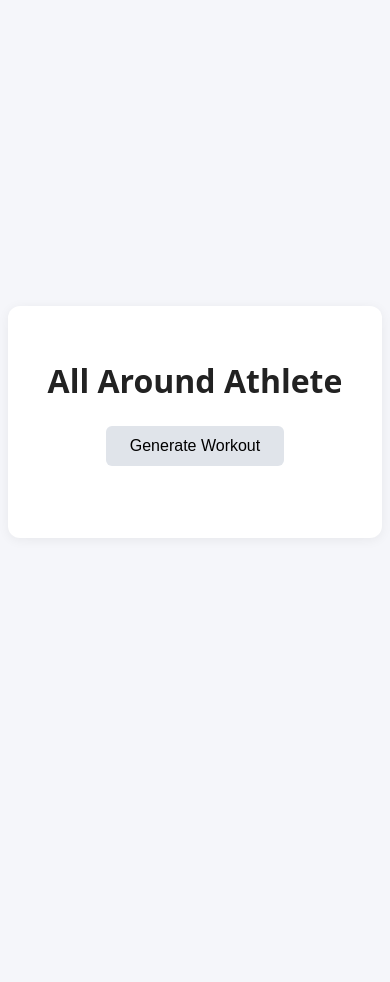
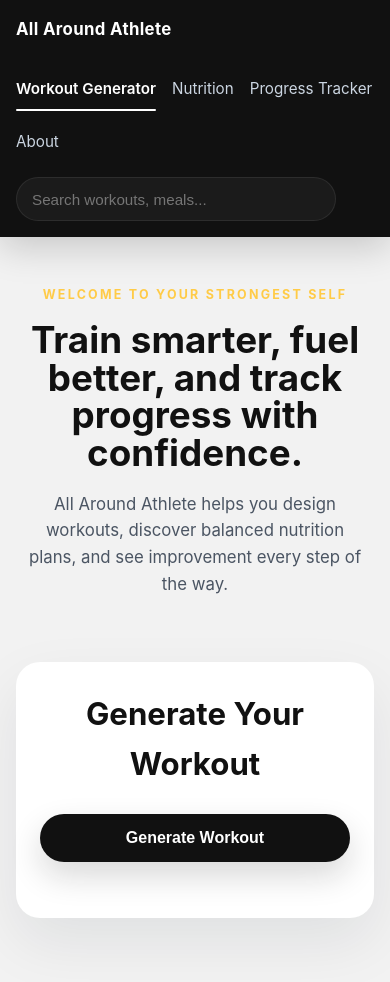
Before and after one commit to Jcalvert22/redesigned-memory, a website: page index.html in a window 390 px wide. Before the commit the page ends 844 px from the top, so only its background shows below. Drawn offline with Linux system fonts and the light colour scheme.

Commit message:
navbar added

```diff
--- a/index.html
+++ b/index.html
@@ -7,16 +7,46 @@
   <link rel="stylesheet" href="styles.css">
 </head>
 <body>
-  <div class="container">
-    <h1>All Around Athlete</h1>
-    <button id="generate-btn">Generate Workout</button>
-    <section id="workout"></section>
-  </div>
+  <header class="site-header">
+    <div class="header-inner">
+      <a href="#" class="brand">All Around Athlete</a>
+      <nav class="main-nav" aria-label="Primary navigation">
+        <a href="#" class="active">Workout Generator</a>
+        <a href="#">Nutrition</a>
+        <a href="#">Progress Tracker</a>
+        <a href="#">About</a>
+      </nav>
+      <div class="nav-search">
+        <input id="search-input" type="search" list="workout-options" placeholder="Search workouts, meals..." aria-label="Search workouts">
+        <datalist id="workout-options"></datalist>
+      </div>
+    </div>
+  </header>
+
+  <main>
+    <section class="hero">
+      <div class="hero-copy">
+        <p class="eyebrow">Welcome to your strongest self</p>
+        <h1>Train smarter, fuel better, and track progress with confidence.</h1>
+        <p class="hero-description">All Around Athlete helps you design workouts, discover balanced nutrition plans, and see improvement every step of the way.</p>
+      </div>
+    </section>
+
+    <section class="workout-section">
+      <div class="container">
+        <h1>Generate Your Workout</h1>
+        <button id="generate-btn">Generate Workout</button>
+        <section id="workout"></section>
+      </div>
+    </section>
+  </main>
+
   <script type="module">
     async function getExercises() {
       const res = await fetch('exercises.json');
       return res.json();
     }
+
     function pickRandom(arr, min, max) {
       const count = Math.floor(Math.random() * (max - min + 1)) + min;
       const copy = [...arr];
@@ -27,6 +57,7 @@
       }
       return result;
     }
+
     function renderWorkout(exercises) {
       const section = document.getElementById('workout');
       section.innerHTML = '';
@@ -37,11 +68,72 @@
         section.appendChild(div);
       });
     }
+
+    const searchInput = document.getElementById('search-input');
+    let exercisesCache = [];
+
+    function normalizeValue(value) {
+      return String(value).trim().toLowerCase();
+    }
+
+    function populateSearchOptions(exercises) {
+      const options = document.getElementById('workout-options');
+      options.innerHTML = '';
+      const names = new Set();
+      exercises.forEach(exercise => {
+        names.add(exercise.name);
+      });
+      [...names].sort().forEach(name => {
+        const option = document.createElement('option');
+        option.value = name;
+        options.appendChild(option);
+      });
+    }
+
+    function searchExercises(query) {
+      if (!query) {
+        return [];
+      }
+      const normalized = normalizeValue(query);
+      return exercisesCache.filter(exercise => {
+        return normalizeValue(exercise.name).includes(normalized)
+            || normalizeValue(exercise.muscleGroup).includes(normalized)
+            || normalizeValue(exercise.description).includes(normalized);
+      });
+    }
+
+    async function loadExercises() {
+      exercisesCache = await getExercises();
+      populateSearchOptions(exercisesCache);
+    }
+
+    function showSearchResults(query) {
+      const results = searchExercises(query);
+      const section = document.getElementById('workout');
+      section.innerHTML = '';
+      if (!results.length) {
+        section.innerHTML = `<p class="search-empty">No workouts found for "${query}". Try another term.</p>`;
+        return;
+      }
+      renderWorkout(results);
+    }
+
+    searchInput.addEventListener('keydown', event => {
+      if (event.key === 'Enter') {
+        event.preventDefault();
+        showSearchResults(searchInput.value);
+      }
+    });
+
     document.getElementById('generate-btn').addEventListener('click', async () => {
-      const exercises = await getExercises();
-      const workout = pickRandom(exercises, 4, 6);
+      if (!exercisesCache.length) {
+        await loadExercises();
+      }
+      const workout = pickRandom(exercisesCache, 4, 6);
       renderWorkout(workout);
     });
+
+    loadExercises();
   </script>
 </body>
 </html>
--- a/styles.css
+++ b/styles.css
@@ -1,48 +1,239 @@
+* {
+  box-sizing: border-box;
+}
+
 body {
-  background: #f5f6fa;
+  margin: 0;
   min-height: 100vh;
-  margin: 0;
-  font-family: system-ui, sans-serif;
+  background: #f2f2f2;
+  color: #111;
+  font-family: Inter, system-ui, -apple-system, BlinkMacSystemFont, 'Segoe UI', sans-serif;
+  line-height: 1.6;
+}
+
+.site-header {
+  background: #111;
+  color: #fff;
+  padding: 1rem 0;
+  box-shadow: 0 10px 35px rgba(0, 0, 0, 0.18);
+  position: sticky;
+  top: 0;
+  z-index: 10;
+}
+
+.header-inner {
+  max-width: 1200px;
+  margin: 0 auto;
   display: flex;
   align-items: center;
-  justify-content: center;
+  justify-content: space-between;
+  gap: 1rem;
+  padding: 0 1.5rem;
 }
-.container {
+
+.brand {
+  color: #fff;
+  text-decoration: none;
+  font-weight: 700;
+  letter-spacing: 0.02em;
+  font-size: 1.05rem;
+}
+
+.main-nav {
+  display: flex;
+  align-items: center;
+  gap: 1.8rem;
+  flex-wrap: wrap;
+}
+
+.main-nav a {
+  color: #cbd5e1;
+  text-decoration: none;
+  font-size: 0.95rem;
+  transition: color 0.2s ease, transform 0.2s ease;
+  padding: 0.4rem 0;
+  position: relative;
+}
+
+.main-nav a:hover {
+  color: #fff;
+}
+
+.main-nav a.active {
+  color: #fff;
+  font-weight: 600;
+}
+
+.main-nav a.active::after {
+  content: '';
+  position: absolute;
+  left: 0;
+  bottom: -0.2rem;
+  width: 100%;
+  height: 2px;
   background: #fff;
-  padding: 2rem 2.5rem;
-  border-radius: 12px;
-  box-shadow: 0 2px 12px rgba(0,0,0,0.06);
+  border-radius: 999px;
+}
+
+.nav-search {
+  min-width: 240px;
+  width: 100%;
+  max-width: 320px;
+}
+
+.nav-search input {
+  width: 100%;
+  border: none;
+  outline: none;
+  border-radius: 999px;
+  background: #1b1b1b;
+  color: #f8fafc;
+  padding: 0.85rem 1rem;
+  font-size: 0.95rem;
+  box-shadow: inset 0 0 0 1px rgba(255, 255, 255, 0.08);
+}
+
+.hero {
+  padding: 4rem 1.5rem 2rem;
+}
+
+.hero-copy {
+  max-width: 780px;
+  margin: 0 auto;
   text-align: center;
 }
-h1 {
-  margin-bottom: 1.5rem;
-  color: #222;
+
+.eyebrow {
+  margin: 0 0 1rem;
+  color: #ffcb47;
+  text-transform: uppercase;
+  letter-spacing: 0.18em;
+  font-size: 0.78rem;
+  font-weight: 700;
 }
-button {
-  background: #e0e4ea;
+
+.hero h1 {
+  margin: 0;
+  font-size: clamp(2.5rem, 4vw, 3.75rem);
+  line-height: 1.02;
+}
+
+.hero-description {
+  max-width: 640px;
+  margin: 1.2rem auto 0;
+  color: #4b5563;
+  font-size: 1.05rem;
+}
+
+.workout-section {
+  padding: 2rem 1rem 4rem;
+}
+
+.container {
+  max-width: 520px;
+  margin: 0 auto;
+  background: #fff;
+  padding: 2.25rem 2rem;
+  border-radius: 24px;
+  box-shadow: 0 24px 60px rgba(15, 23, 42, 0.08);
+  text-align: center;
+}
+
+.container h1 {
+  margin: 0 0 1.5rem;
+  font-size: 1.95rem;
+  color: #111;
+}
+
+button#generate-btn {
+  width: 100%;
+  max-width: 320px;
+  background: #111;
+  color: #fff;
   border: none;
-  padding: 0.7rem 1.5rem;
-  border-radius: 6px;
+  border-radius: 999px;
+  padding: 0.95rem 1.4rem;
   font-size: 1rem;
+  font-weight: 700;
   cursor: pointer;
-  margin-bottom: 1.5rem;
-  transition: background 0.2s;
+  transition: transform 0.2s ease, background 0.2s ease, box-shadow 0.2s ease;
+  box-shadow: 0 14px 32px rgba(17, 17, 17, 0.16);
 }
-button:hover {
-  background: #d1d6de;
+
+button#generate-btn:hover {
+  background: #222;
+  transform: translateY(-1px);
+  box-shadow: 0 18px 38px rgba(17, 17, 17, 0.2);
 }
+
 #workout {
-  margin-top: 1rem;
+  margin-top: 1.75rem;
   display: flex;
   flex-direction: column;
   gap: 1rem;
   align-items: center;
 }
+
+.search-empty {
+  margin: 0;
+  color: #6b7280;
+  font-size: 0.98rem;
+}
+
 .exercise {
-  background: #fff;
-  border-radius: 8px;
-  box-shadow: 0 2px 8px rgba(0,0,0,0.07);
-  padding: 1rem 1.5rem;
-  min-width: 220px;
-  max-width: 320px;
+  background: #f8fafc;
+  border-radius: 18px;
+  box-shadow: 0 14px 30px rgba(15, 23, 42, 0.06);
+  padding: 1rem 1.4rem;
+  width: 100%;
+  min-width: 0;
+  text-align: left;
 }
+
+.exercise strong {
+  display: block;
+  margin-bottom: 0.4rem;
+  font-size: 1.05rem;
+}
+
+.exercise em {
+  color: #6b7280;
+  font-style: normal;
+}
+
+@media (max-width: 860px) {
+  .header-inner {
+    flex-direction: column;
+    align-items: stretch;
+    padding: 0 1rem;
+  }
+
+  .main-nav {
+    width: 100%;
+    justify-content: flex-start;
+    gap: 1rem;
+    padding-top: 0.75rem;
+  }
+
+  .nav-search {
+    width: 100%;
+  }
+
+  .nav-search input {
+    max-width: 100%;
+  }
+}
+
+@media (max-width: 560px) {
+  .hero {
+    padding-top: 3rem;
+  }
+
+  .hero h1 {
+    font-size: 2.3rem;
+  }
+
+  .container {
+    padding: 1.75rem 1.5rem;
+  }
+}
```
Also changed, not shown: .github/workflows/ci-cd.yml (added).
